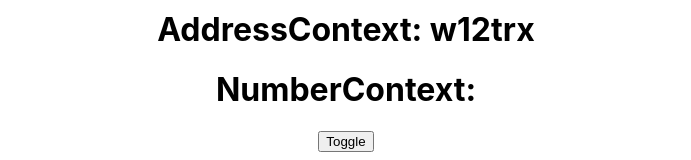
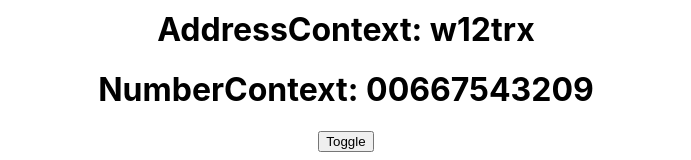
Before and after one commit to elahemortazavi/react-test, a React (Create React App) app: page / in a window 1280 px wide. Shown: the part 1046-1206 px from the top of the page, without its empty margins (294-985 px from the left). Built offline with nearby package versions, Linux system fonts and the light colour scheme.

Commit message:
numberContext edited

```diff
--- a/src/App.js
+++ b/src/App.js
@@ -33,7 +33,7 @@ function App(props) {
   const[toggle, setToggle] = useState(true);
   const [show, setShow] = useState("breaking bad");
   const [postcode, setPostcode] = useState("w12trx");
-  const [phone, setPhone] = useState(0)
+  const [phone, setPhone] = useState('00667543209')
 
 
   return (
--- a/src/NumberContext.js
+++ b/src/NumberContext.js
@@ -2,7 +2,7 @@ import React, { useContext } from "react";
 import { PhoneContext } from "./App";
 
 const NumberContext = () => {
-  const phone = useContext(NumberContext);
+  const phone = useContext(PhoneContext);
   return (
     <div>
       <h1>NumberContext: {phone}</h1>
```
